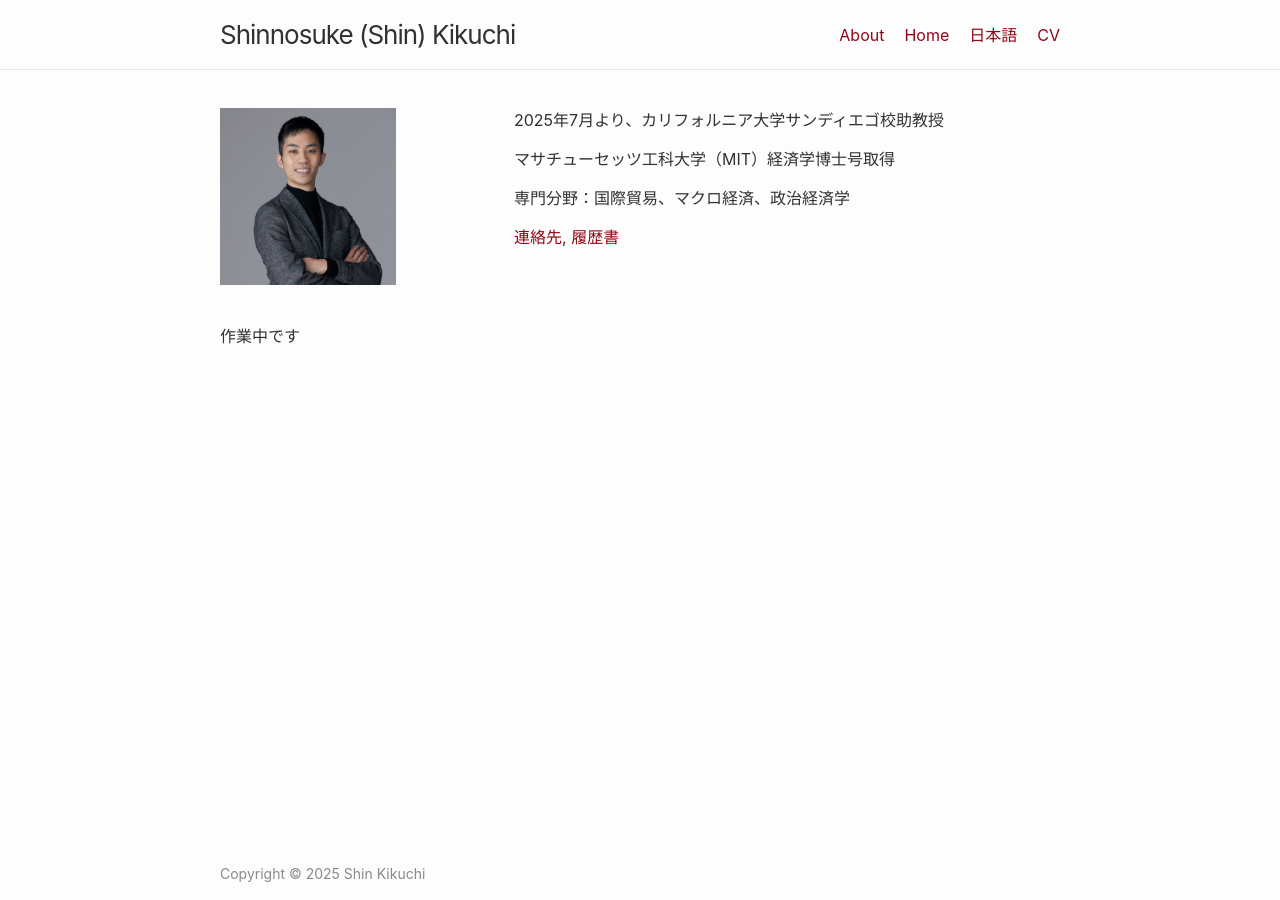
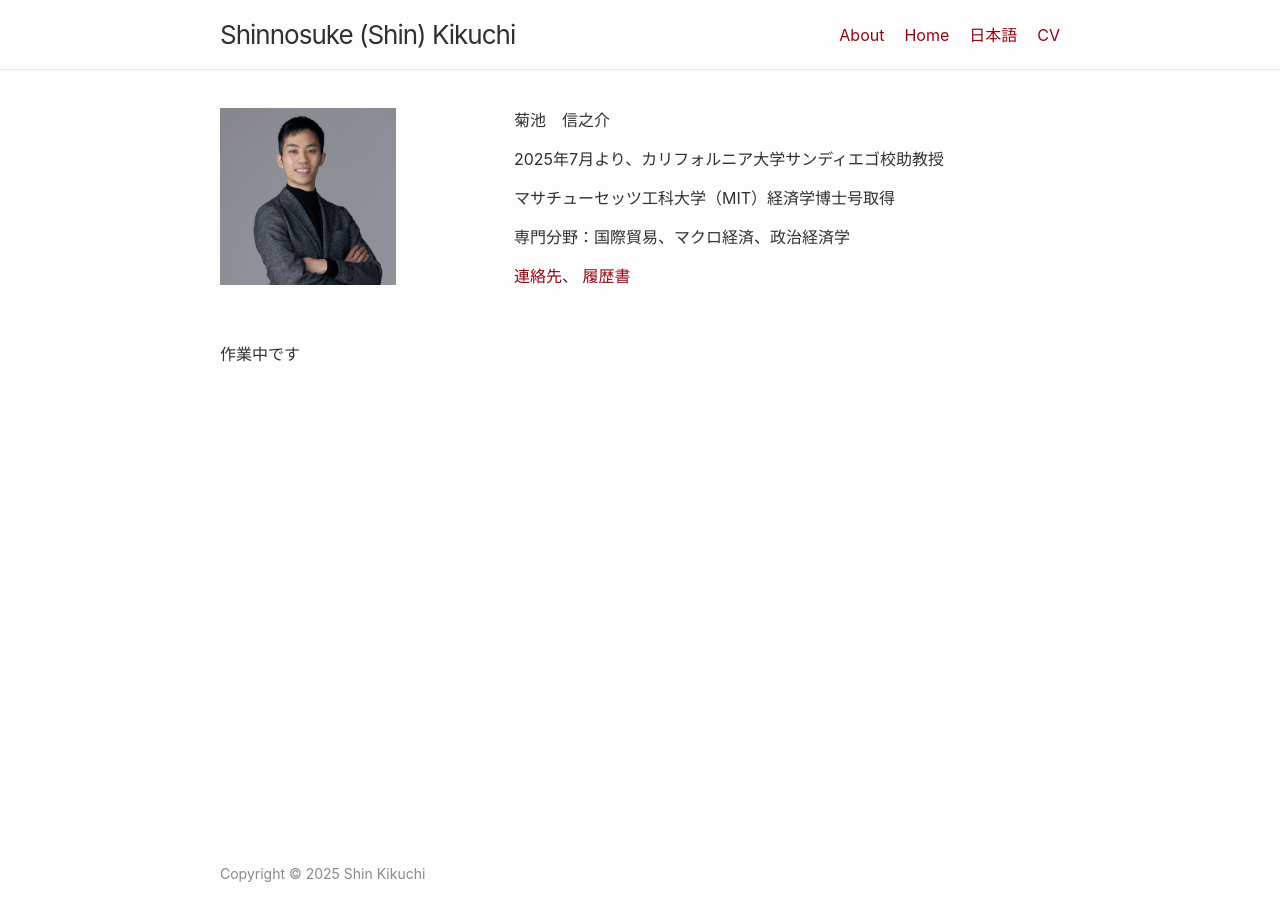
Before and after one commit to shinnkikuchi/shinnkikuchi.github.io, a Jekyll site: the page built from index_ja.md, in a window 1280 px wide. Built offline with Jekyll 4.4.1, drawn with Linux system fonts in a browser that asks for light colours.

Commit message:
Update home_ja.html

```diff
--- a/_layouts/home_ja.html
+++ b/_layouts/home_ja.html
@@ -9,10 +9,11 @@ layout: default
   </div>
 
   <div class="columnright">
+   <p>菊池　信之介 </p>
     <p>2025年7月より、カリフォルニア大学サンディエゴ校助教授 </p>
     <p>マサチューセッツ工科大学（MIT）経済学博士号取得</p>
     <p>専門分野：国際貿易、マクロ経済、政治経済学</p>
-    <p> <a href="mailto:skikuchi@mit.edu">連絡先</a>, <a href="/files/ShinKikuchi_CV.pdf" target="_blank">履歴書</a> </p>
+    <p> <a href="mailto:skikuchi@mit.edu">連絡先</a>、 <a href="/files/ShinKikuchi_CV.pdf" target="_blank">履歴書</a> </p>
   </div>
 
   <div class="fullwidth">
```
